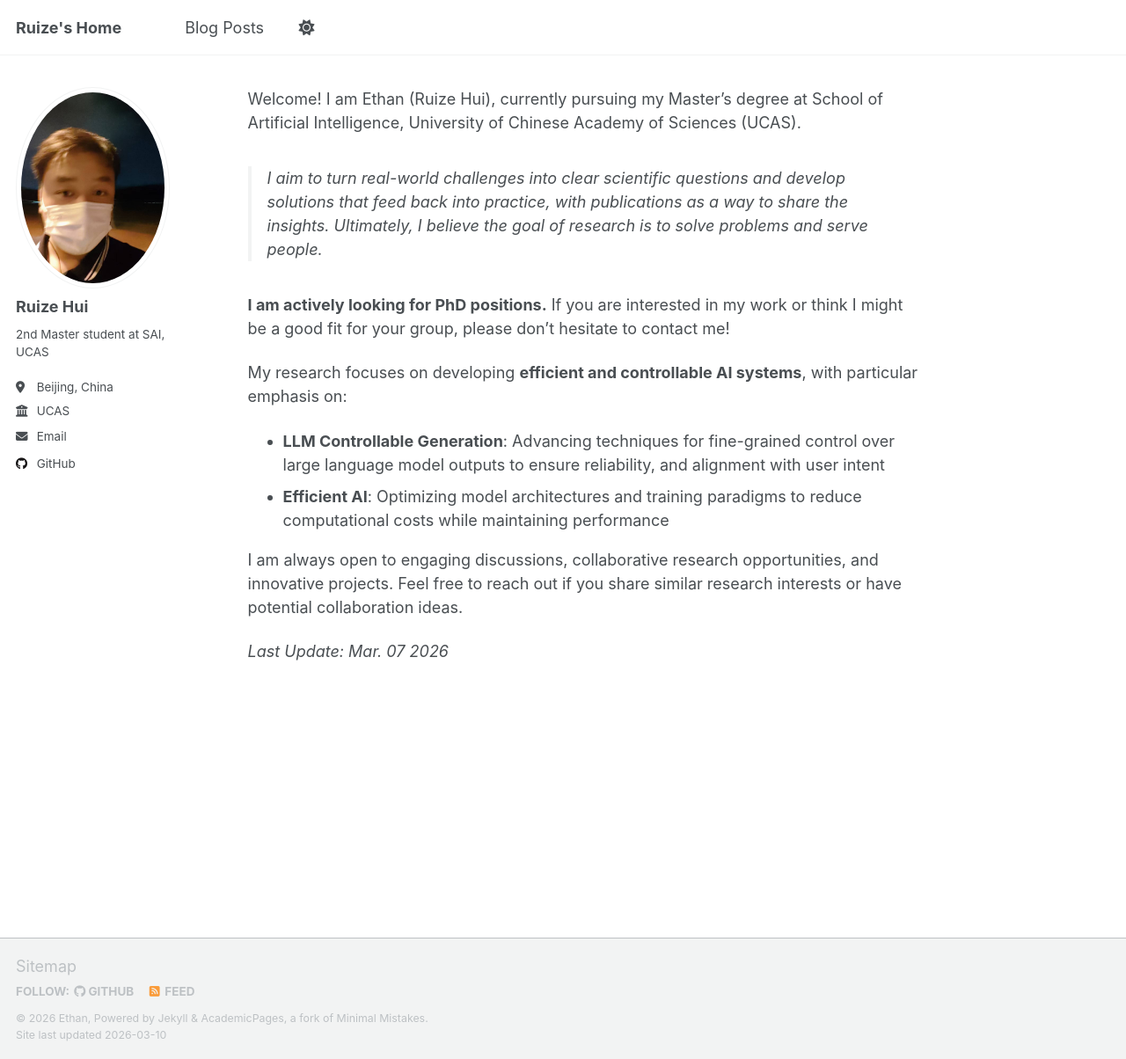
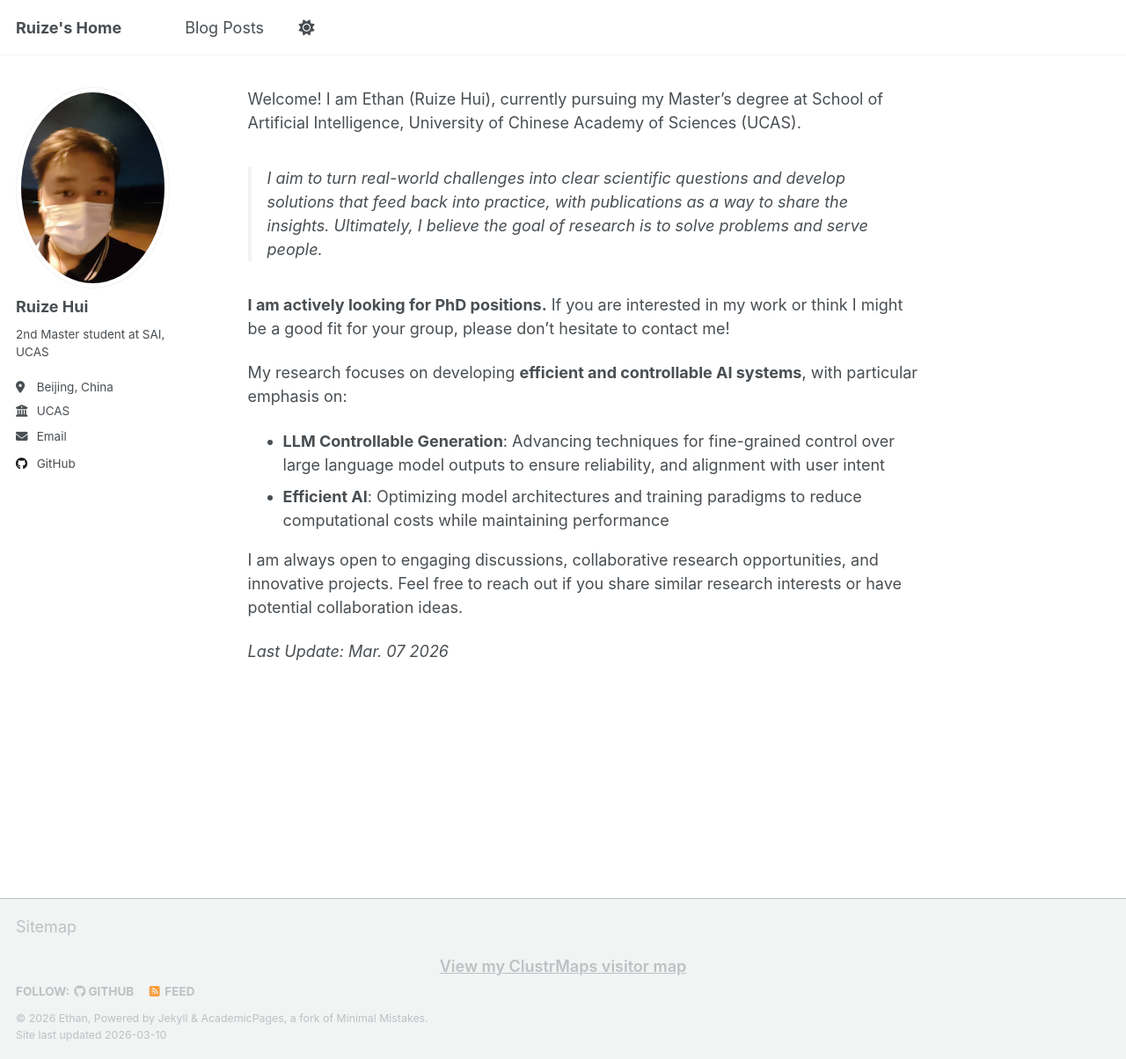
Before and after one commit to horizon0320/horizon0320.github.io, a Jekyll site: the page built from index.md, in a window 1280 px wide and 1204 px high. Shown: the whole window at 88% size. Built offline with Jekyll 4.4.1, drawn with Linux system fonts in a browser that asks for light colours; a script that is not in the unit is left out.

Commit message:
Add configurable ClustrMaps footer support
Co-authored-by: horizon0320 <177723158+horizon0320@users.noreply.github.com>

```diff
--- a/_config.yml
+++ b/_config.yml
@@ -147,7 +147,9 @@ analytics:
     tracking_id          :
 
 # ClustrMaps visitor globe
-clustrmaps_id            :           # Your ClustrMaps site ID from clustrmaps.com
+clustrmaps_id            :           # Optional: paste the `d=` site ID to use the built-in ClustrMaps script
+clustrmaps_embed         :           # Optional: paste the full ClustrMaps embed code (<script>...</script> or <a><img></a>)
+clustrmaps_map_url       : "https://www.clustrmaps.com/map/Horizon0320.github.io"
 
 # Reading Files
 include:
--- a/_includes/footer/custom.html
+++ b/_includes/footer/custom.html
@@ -3,9 +3,22 @@
 <a href="/sitemap/">Sitemap</a>
 
 <!-- ClustrMaps visitor globe -->
-{% if site.clustrmaps_id %}
+{% if site.clustrmaps_embed %}
+<div style="text-align:center; margin-top:1em;">
+  {{ site.clustrmaps_embed }}
+</div>
+{% elsif site.clustrmaps_id %}
 <div style="text-align:center; margin-top:1em;">
   <script type='text/javascript' id='clustrmaps' src='https://cdn.clustrmaps.com/map_v2.js?cl=080808&w=300&t=tt&d={{ site.clustrmaps_id }}&co=ffffff&ct=808080&cmo=3acc3a&cmn=ff5353'></script>
+  {% if site.clustrmaps_map_url %}
+  <noscript>
+    <a href="{{ site.clustrmaps_map_url }}" rel="noopener noreferrer">View my ClustrMaps visitor map</a>
+  </noscript>
+  {% endif %}
+</div>
+{% elsif site.clustrmaps_map_url %}
+<div style="text-align:center; margin-top:1em;">
+  <a href="{{ site.clustrmaps_map_url }}" rel="noopener noreferrer" style="font-weight:600; text-decoration:underline;">View my ClustrMaps visitor map</a>
 </div>
 {% endif %}
 
```
